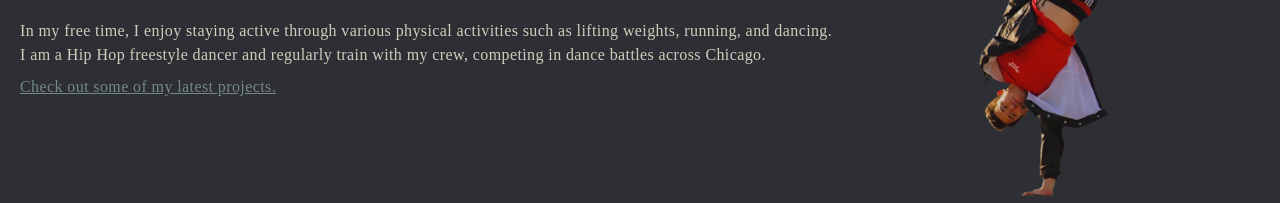
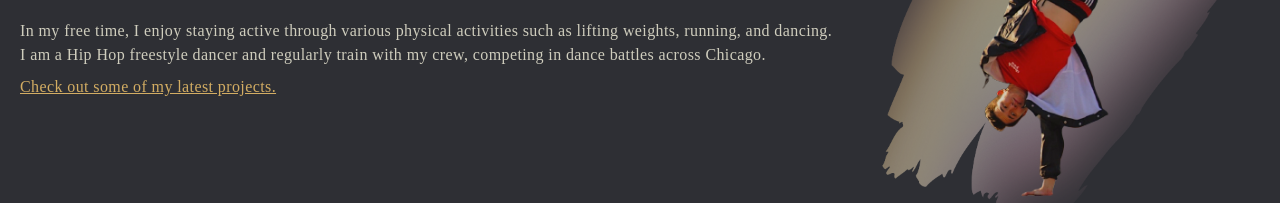
Before and after one commit to MikeSanDev/portfolio-nextjs, a Next.js app: page / in a window 1280 px wide. Shown: the part 1193-1396 px from the top of the page. Built offline with nearby package versions, Linux system fonts and the light colour scheme; a web font is replaced by a local one.

Commit message:
about page edits

```diff
--- a/components/About.tsx
+++ b/components/About.tsx
@@ -25,7 +25,7 @@ const About = () => {
     <div
       id="about"
       className="w-full md:h-screen p-2 flex items-center py-16 bg-cover bg-center"
-      style={{ backgroundImage: "url('/assets/bg1.svg')" }}
+      style={{ backgroundImage: "url('/assets/about4.png')" }}
     >
       <div className="max-w-[1240px] m-auto md:grid grid-cols-3 gap-8">
         <div className="col-span-2">
@@ -51,7 +51,7 @@ const About = () => {
           </p>
           <Link
             href="/#projects"
-            className="py-2 text-accentColor underline cursor-pointer"
+            className="py-2 text-mainColor underline cursor-pointer"
           >
             Check out some of my latest projects.
           </Link>
```
Also changed, not shown: public/assets/about4.png (added), public/assets/about5.png (added).
